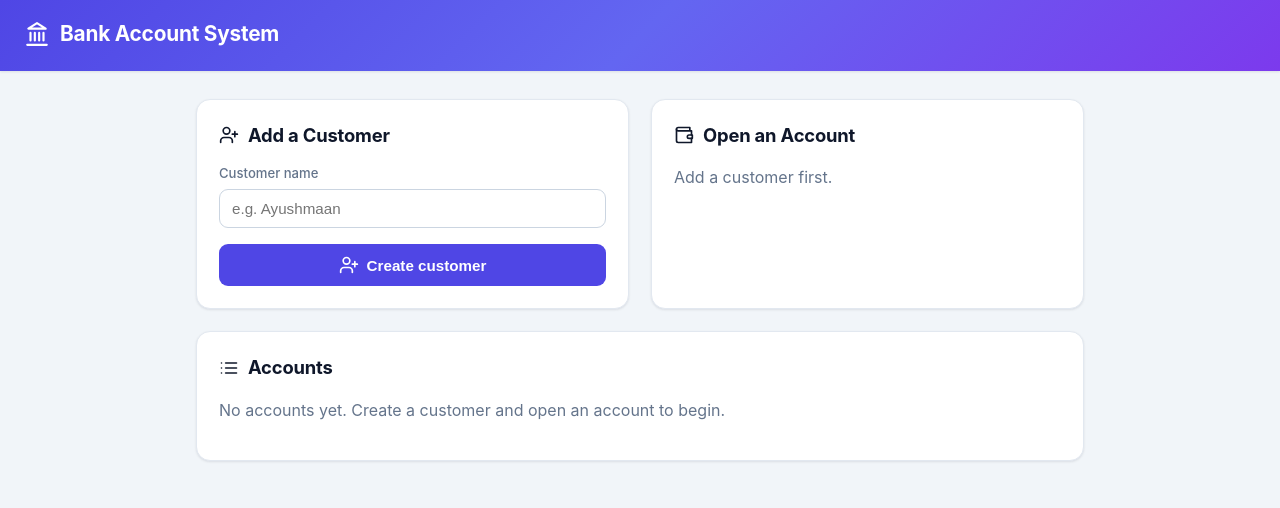
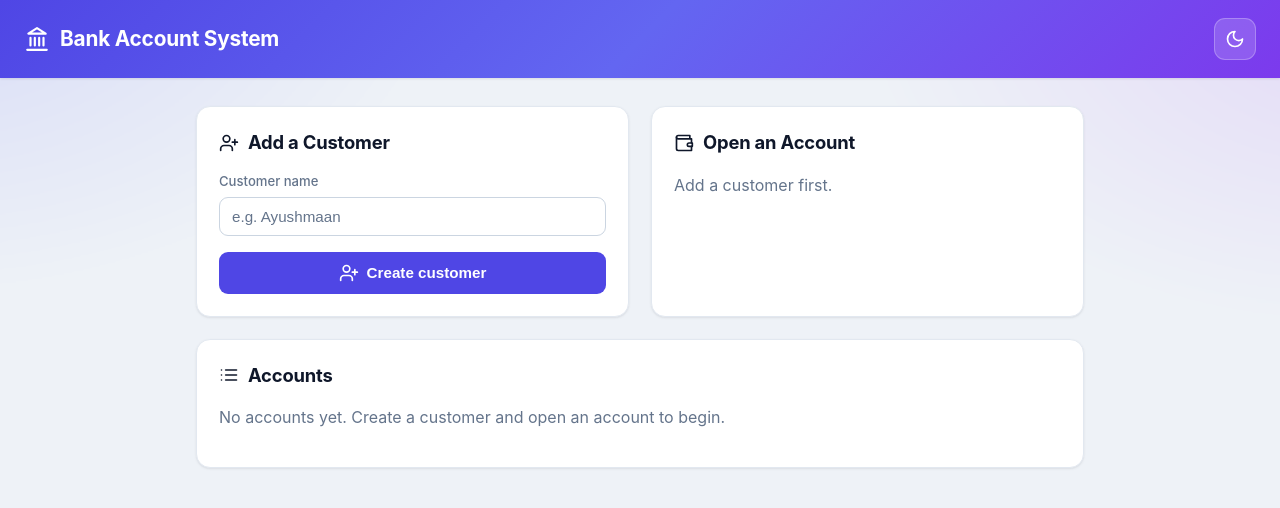
Before and after one commit to ayushmaanmehta09-dotcom/bank-account-system, a Flask app: page / in a window 1280 px wide. Shown: the top 508 px of the page. Run offline with Flask 3, Linux system fonts and the light colour scheme.

Commit message:
add dark mode toggle and animated background

```diff
--- a/src/ui/static/style.css
+++ b/src/ui/static/style.css
@@ -1,9 +1,19 @@
+/* ---------- Light theme (default) ---------- */
 :root {
-    --bg: #f1f5f9;
     --surface: #ffffff;
     --text: #0f172a;
     --muted: #64748b;
     --border: #e2e8f0;
+    --hover: #f8fafc;
+    --input-bg: #ffffff;
+    --input-border: #cbd5e1;
+    --panel: linear-gradient(135deg, #ffffff 0%, #f5f3ff 100%);
+    --base: #eef2f7;
+    --blobs:
+        radial-gradient(40% 40% at 12% 14%, rgba(99, 102, 241, 0.18), transparent 70%),
+        radial-gradient(38% 38% at 88% 18%, rgba(168, 85, 247, 0.16), transparent 70%),
+        radial-gradient(45% 45% at 50% 100%, rgba(45, 212, 191, 0.13), transparent 70%);
+
     --primary: #4f46e5;
     --primary-dark: #4338ca;
     --primary-light: #eef2ff;
@@ -13,9 +23,33 @@
     --amber-dark: #b45309;
     --blue: #2563eb;
     --blue-dark: #1d4ed8;
+
     --radius: 14px;
     --shadow: 0 1px 3px rgba(15, 23, 42, 0.06), 0 1px 2px rgba(15, 23, 42, 0.04);
-    --shadow-hover: 0 10px 25px rgba(15, 23, 42, 0.08);
+    --shadow-hover: 0 14px 30px rgba(15, 23, 42, 0.12);
+}
+
+/* ---------- Dark theme ---------- */
+[data-theme="dark"] {
+    --surface: #1e293b;
+    --text: #e2e8f0;
+    --muted: #94a3b8;
+    --border: #334155;
+    --hover: #273449;
+    --input-bg: #0f172a;
+    --input-border: #475569;
+    --panel: linear-gradient(135deg, #1e293b 0%, #2e2150 100%);
+    --base: #0b1120;
+    --blobs:
+        radial-gradient(40% 40% at 12% 14%, rgba(99, 102, 241, 0.28), transparent 70%),
+        radial-gradient(38% 38% at 88% 18%, rgba(124, 58, 237, 0.26), transparent 70%),
+        radial-gradient(45% 45% at 50% 100%, rgba(20, 184, 166, 0.18), transparent 70%);
+
+    --primary: #6366f1;
+    --primary-dark: #818cf8;
+    --primary-light: #312e81;
+    --shadow: 0 1px 3px rgba(0, 0, 0, 0.4);
+    --shadow-hover: 0 14px 30px rgba(0, 0, 0, 0.5);
 }
 
 * { box-sizing: border-box; }
@@ -23,9 +57,30 @@
 body {
     font-family: -apple-system, "Segoe UI", Roboto, Helvetica, Arial, sans-serif;
     margin: 0;
-    background: var(--bg);
+    background: var(--base);
     color: var(--text);
     line-height: 1.5;
+    transition: background-color 0.4s ease, color 0.4s ease;
+}
+
+/* Animated aurora background layer (smooth, GPU-friendly transform drift) */
+body::before {
+    content: "";
+    position: fixed;
+    inset: -25%;
+    z-index: -1;
+    background: var(--blobs);
+    background-color: var(--base);
+    filter: blur(8px);
+    animation: drift 22s ease-in-out infinite alternate;
+    transition: background 0.5s ease;
+}
+@keyframes drift {
+    from { transform: translate3d(0, 0, 0) scale(1); }
+    to   { transform: translate3d(0, -3%, 0) scale(1.06); }
+}
+@media (prefers-reduced-motion: reduce) {
+    body::before { animation: none; }
 }
 
 /* Header */
@@ -33,6 +88,9 @@ header {
     background: linear-gradient(135deg, #4f46e5 0%, #6366f1 50%, #7c3aed 100%);
     padding: 18px 24px;
     box-shadow: var(--shadow);
+    display: flex;
+    align-items: center;
+    justify-content: space-between;
 }
 .brand {
     color: #fff;
@@ -46,19 +104,40 @@ header {
 }
 .brand-icon { width: 26px; height: 26px; }
 
+/* Theme toggle button */
+.theme-toggle {
+    margin: 0;
+    width: 42px;
+    height: 42px;
+    padding: 0;
+    background: rgba(255, 255, 255, 0.16);
+    border: 1px solid rgba(255, 255, 255, 0.25);
+    border-radius: 11px;
+    color: #fff;
+    display: inline-flex;
+    align-items: center;
+    justify-content: center;
+    cursor: pointer;
+    transition: background 0.2s ease, transform 0.2s ease;
+}
+.theme-toggle:hover { background: rgba(255, 255, 255, 0.28); transform: rotate(-12deg); }
+.icon-sun { display: none; }
+[data-theme="dark"] .icon-sun { display: inline-block; }
+[data-theme="dark"] .icon-moon { display: none; }
+
 main {
     max-width: 920px;
     margin: 28px auto;
     padding: 0 16px;
+    animation: fade-in 0.5s ease both;
+}
+@keyframes fade-in {
+    from { opacity: 0; transform: translateY(8px); }
+    to   { opacity: 1; transform: translateY(0); }
 }
 
 /* Icons */
-.icon {
-    width: 20px;
-    height: 20px;
-    vertical-align: -4px;
-    flex-shrink: 0;
-}
+.icon { width: 20px; height: 20px; vertical-align: -4px; flex-shrink: 0; }
 .icon-sm { width: 16px; height: 16px; vertical-align: -3px; }
 .accent-green { color: var(--green); }
 .accent-amber { color: var(--amber); }
@@ -104,16 +184,19 @@ label {
 input, select {
     width: 100%;
     padding: 10px 12px;
-    border: 1px solid #cbd5e1;
+    border: 1px solid var(--input-border);
     border-radius: 9px;
     font-size: 0.95rem;
-    background: #fff;
-    transition: border-color 0.15s ease, box-shadow 0.15s ease;
+    background: var(--input-bg);
+    color: var(--text);
+    transition: border-color 0.15s ease, box-shadow 0.15s ease,
+                background-color 0.4s ease;
 }
+input::placeholder { color: var(--muted); }
 input:focus, select:focus {
     outline: none;
     border-color: var(--primary);
-    box-shadow: 0 0 0 3px rgba(79, 70, 229, 0.15);
+    box-shadow: 0 0 0 3px rgba(99, 102, 241, 0.25);
 }
 
 button {
--- a/src/ui/templates/base.html
+++ b/src/ui/templates/base.html
@@ -5,6 +5,16 @@
     <meta name="viewport" content="width=device-width, initial-scale=1.0">
     <title>{% block title %}Bank{% endblock %} · Bank Account System</title>
     <link rel="stylesheet" href="{{ url_for('static', filename='style.css') }}">
+    <script>
+        // Apply the saved theme before the page renders (avoids a flash).
+        (function () {
+            var t = localStorage.getItem('theme');
+            if (!t) {
+                t = window.matchMedia('(prefers-color-scheme: dark)').matches ? 'dark' : 'light';
+            }
+            document.documentElement.setAttribute('data-theme', t);
+        })();
+    </script>
 </head>
 <body>
     <!-- Icon set (used throughout the pages with <use href="#..."/>) -->
@@ -39,6 +49,12 @@
         <symbol id="i-back" viewBox="0 0 24 24" fill="none" stroke="currentColor" stroke-width="2" stroke-linecap="round" stroke-linejoin="round">
             <path d="m12 19-7-7 7-7"/><path d="M19 12H5"/>
         </symbol>
+        <symbol id="i-sun" viewBox="0 0 24 24" fill="none" stroke="currentColor" stroke-width="2" stroke-linecap="round" stroke-linejoin="round">
+            <circle cx="12" cy="12" r="4"/><path d="M12 2v2"/><path d="M12 20v2"/><path d="m4.93 4.93 1.41 1.41"/><path d="m17.66 17.66 1.41 1.41"/><path d="M2 12h2"/><path d="M20 12h2"/><path d="m6.34 17.66-1.41 1.41"/><path d="m19.07 4.93-1.41 1.41"/>
+        </symbol>
+        <symbol id="i-moon" viewBox="0 0 24 24" fill="none" stroke="currentColor" stroke-width="2" stroke-linecap="round" stroke-linejoin="round">
+            <path d="M12 3a6 6 0 0 0 9 9 9 9 0 1 1-9-9Z"/>
+        </symbol>
     </svg>
 
     <header>
@@ -46,6 +62,10 @@
             <svg class="brand-icon"><use href="#i-bank"/></svg>
             Bank Account System
         </a>
+        <button class="theme-toggle" id="themeToggle" type="button" aria-label="Toggle dark mode" title="Toggle dark / light mode">
+            <svg class="icon icon-moon"><use href="#i-moon"/></svg>
+            <svg class="icon icon-sun"><use href="#i-sun"/></svg>
+        </button>
     </header>
 
     <main>
@@ -59,5 +79,15 @@
 
         {% block content %}{% endblock %}
     </main>
+
+    <script>
+        // Flip between dark and light, and remember the choice.
+        document.getElementById('themeToggle').addEventListener('click', function () {
+            var current = document.documentElement.getAttribute('data-theme');
+            var next = current === 'dark' ? 'light' : 'dark';
+            document.documentElement.setAttribute('data-theme', next);
+            localStorage.setItem('theme', next);
+        });
+    </script>
 </body>
 </html>
```
Also changed, not shown: other parts of src/ui/static/style.css (+19 -11 lines).
